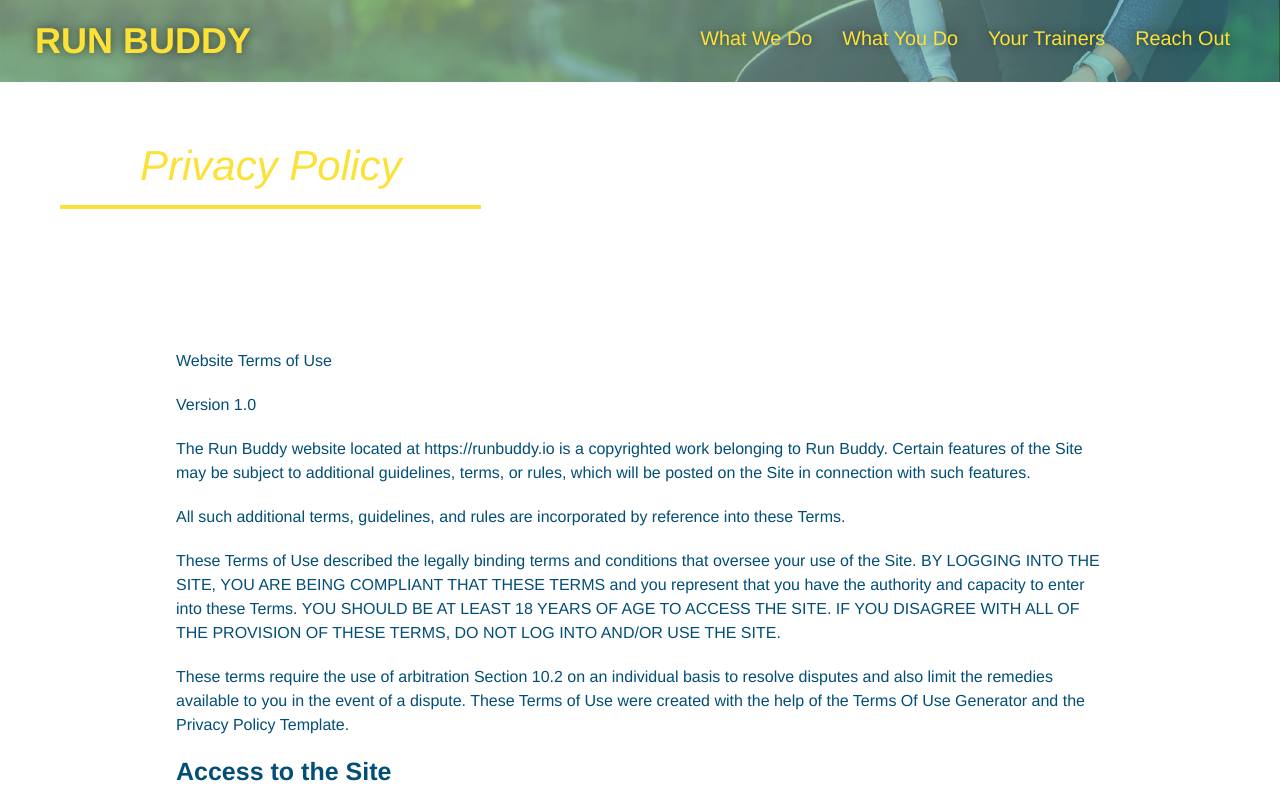
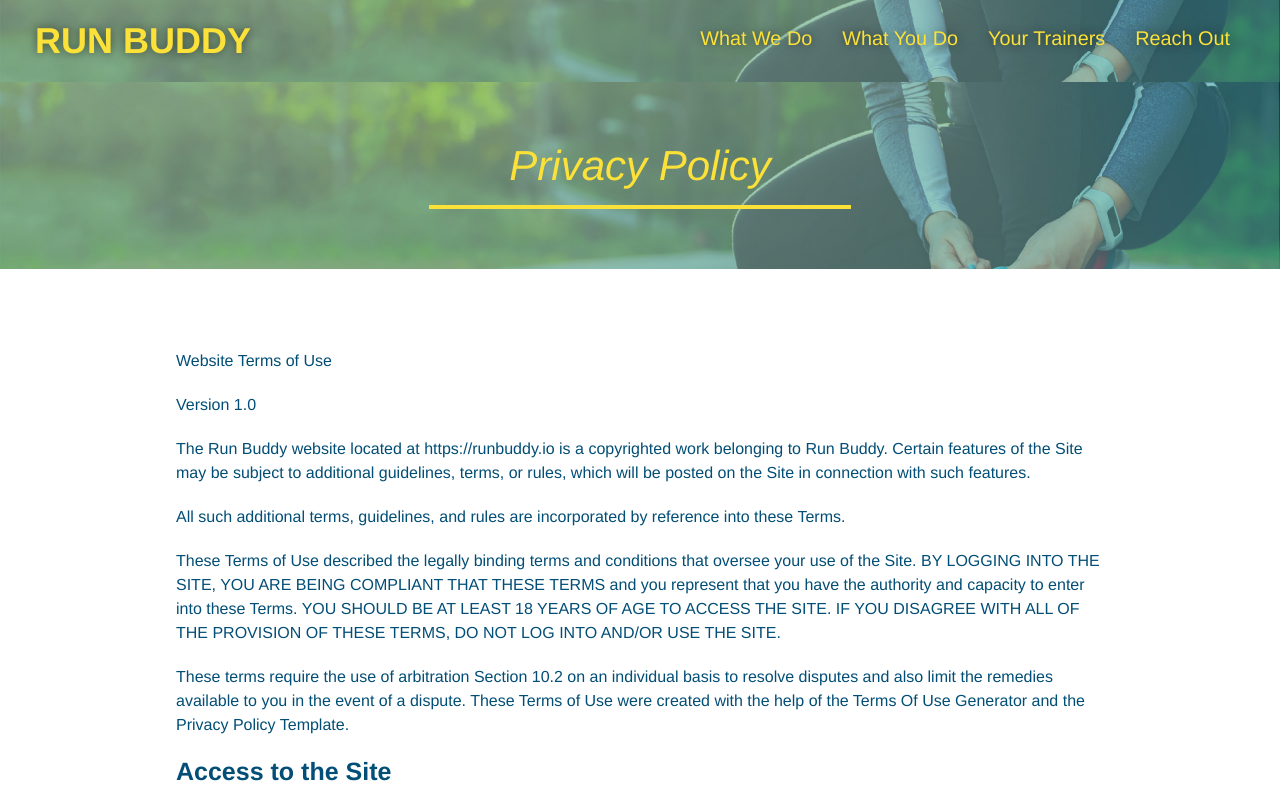
Before and after one commit to JacobRyanHanson/run-buddy, a plain HTML site: page privacy-policy.html in a window 1280 px wide. Shown: the top 800 px of the page. Drawn offline with Linux system fonts and the light colour scheme.

Commit message:
Fix broken privacy page hero

```diff
--- a/privacy-policy.html
+++ b/privacy-policy.html
@@ -22,7 +22,7 @@
         </header>
 
         <!--image-->
-        <section class="title-image">
+        <section class="hero">
             <h2 class="page-title">Privacy Policy</h2>
         </section>
 
```
